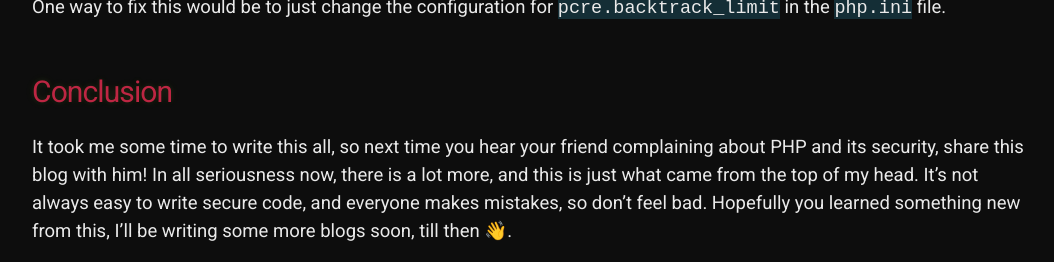
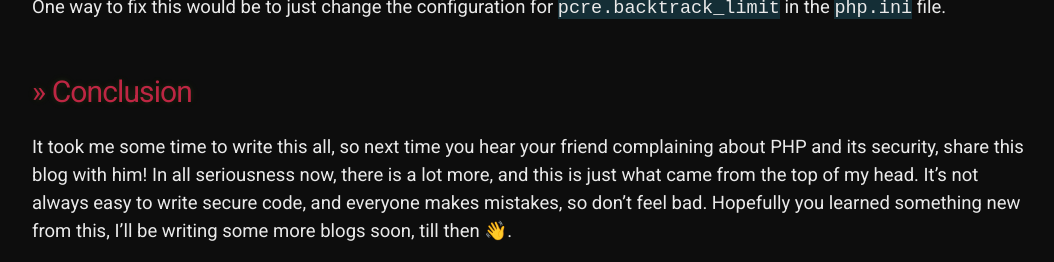
Before and after one commit to 20kilograma/blog, a Jekyll site: the page built from php-sec.md, in a window 1280 px wide and 900 px high, scrolled down 16765 px, cut to the strip 635-897 px from the top of the window. Shown: the whole strip, without its empty margins (108-1162 px from the left). Built offline with Jekyll 4.4.1, drawn with Linux system fonts in a browser that asks for light colours; some web fonts are replaced; our own code applies the rules of GitHub Pages for plain Markdown files.

Commit message:
Update php-sec.md

```diff
--- a/php-sec.md
+++ b/php-sec.md
@@ -326,6 +326,6 @@ PHP Regex expression DOS or shortly ReDoS is a bug where, the regex check is get
 One way to fix this would be to just change the configuration for <code>pcre.backtrack_limit</code> in the <code>php.ini</code> file.
 <br><br>
 
-# Conclusion
+# >> Conclusion
 
 It took me some time to write this all, so next time you hear your friend complaining about PHP and its security, share this blog with him! In all seriousness now, there is a lot more, and this is just what came from the top of my head. It's not always easy to write secure code, and everyone makes mistakes, so don't feel bad. Hopefully you learned something new from this, I'll be writing some more blogs soon, till then 👋.
```
